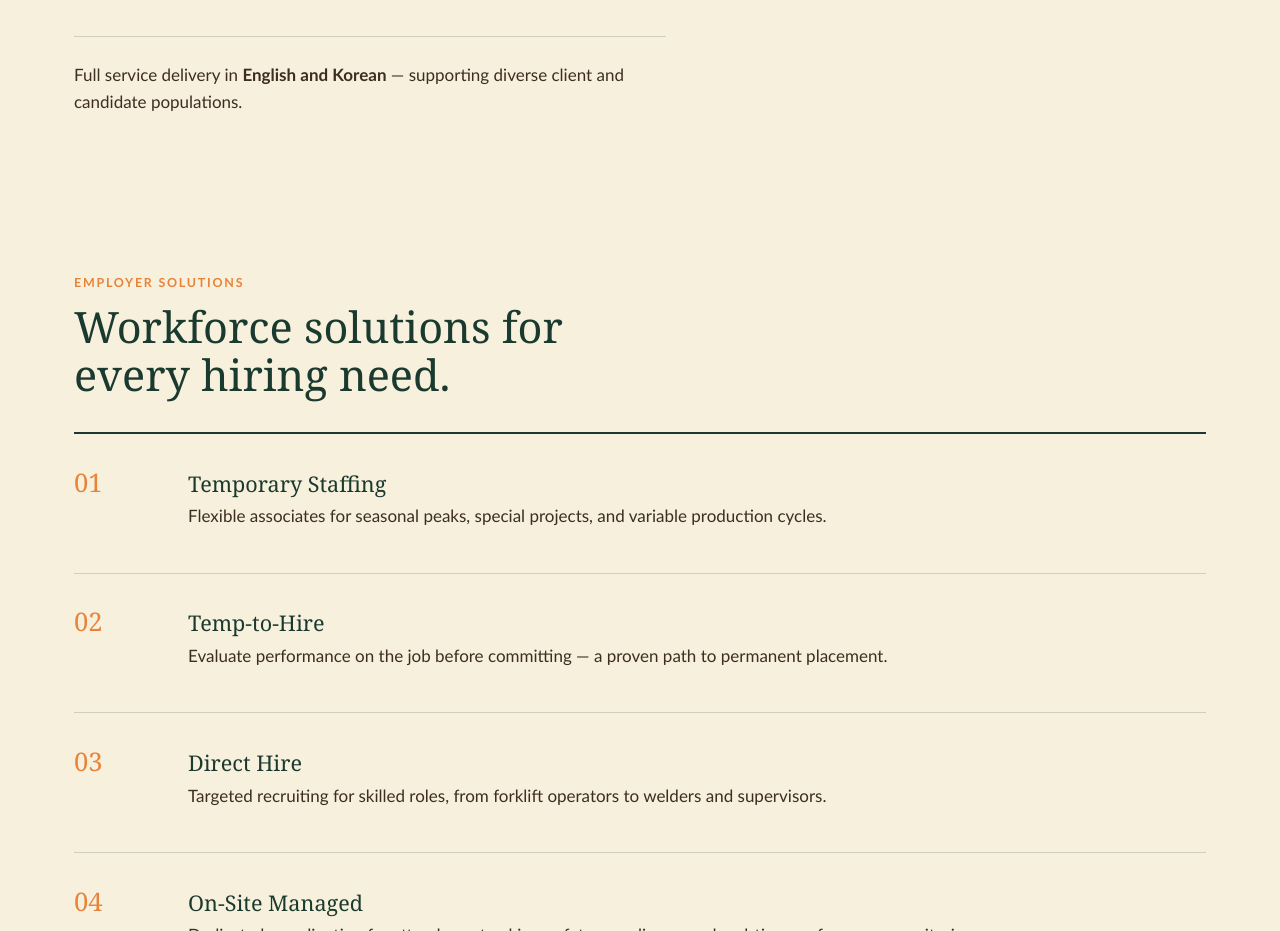
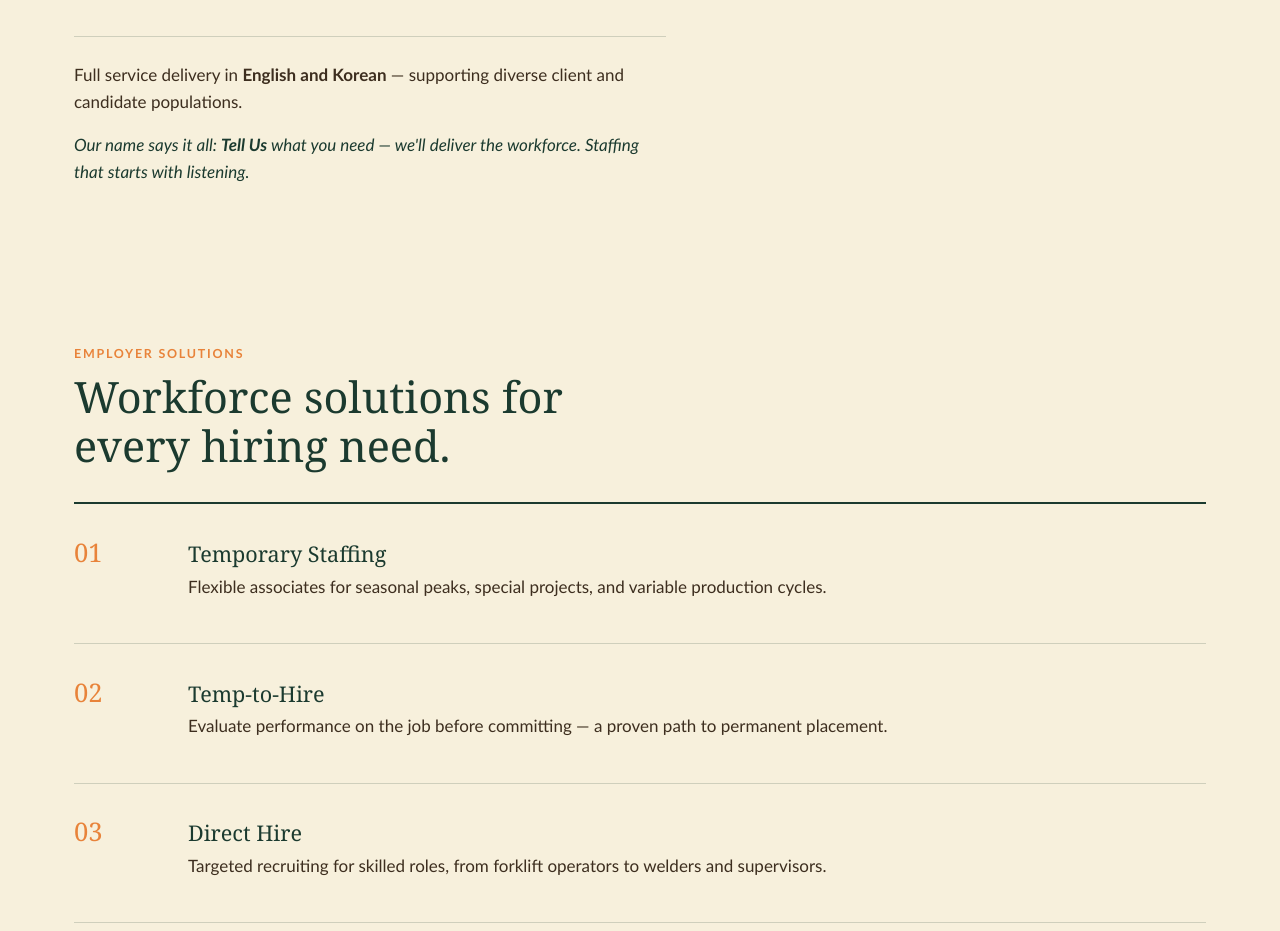
Before and after one commit to ssominsung-afk/telliusco-site, a plain HTML site: page index.html in a window 1280 px wide. Shown: the part 1840-2771 px from the top of the page. Drawn offline with Linux system fonts and the light colour scheme.

Commit message:
Add brand story: Tell Us meaning

```diff
--- a/index.html
+++ b/index.html
@@ -144,6 +144,7 @@
       </article>
     </div>
     <p class="bilingual-note" data-i18n-html="why.bilingual">Full service delivery in <strong>English and Korean</strong> — supporting diverse client and candidate populations.</p>
+    <p class="brand-story" data-i18n-html="why.brand">Our name says it all: <strong>Tell Us</strong> what you need — we'll deliver the workforce. Staffing that starts with listening.</p>
   </section>
 
   <!-- SOLUTIONS -->
@@ -435,6 +436,7 @@
       "why3.title": "Speed",
       "why3.body": "Rapid response times to keep your business moving. Same-week deployment and quick backfill when attendance gaps occur.",
       "why.bilingual": "Full service delivery in <strong>English and Korean</strong> \u2014 supporting diverse client and candidate populations.",
+      "why.brand": "Our name says it all: <strong>Tell Us</strong> what you need \u2014 we'll deliver the workforce. Staffing that starts with listening.",
       "sol.kicker": "Employer Solutions",
       "sol.title": "Workforce solutions for every hiring need.",
       "sol1.title": "Temporary Staffing",
@@ -574,6 +576,7 @@
       "why3.title": "\ube60\ub978 \ub300\uc751",
       "why3.body": "\uc0ac\uc5c5\uc774 \uba48\ucd94\uc9c0 \uc54a\uac8c \ubc14\ub85c \uc6c0\uc9c1\uc785\ub2c8\ub2e4. \uadf8 \uc8fc \ubc14\ub85c \ud22c\uc785\ud558\uace0, \uacb0\uc6d0\uc774 \uc0dd\uae30\uba74 \ub300\uccb4 \uc778\ub825\uc744 \uc2e0\uc18d\ud788 \ubcf4\ub0b4\ub4dc\ub9bd\ub2c8\ub2e4.",
       "why.bilingual": "<strong>\uc601\uc5b4\uc640 \ud55c\uad6d\uc5b4</strong> \ubaa8\ub450 \uac00\ub2a5\ud569\ub2c8\ub2e4 \u2014 \ud3b8\ud55c \uc5b8\uc5b4\ub85c \uc0c1\ub2f4\ud558\uc138\uc694.",
+      "why.brand": "회사 이름에 뜻이 담겨 있습니다: 필요한 인력을 <strong>말씀해 주세요</strong> \u2014 검증된 인력으로 연결해 드립니다. 경청에서 시작하는 스태핑입니다.",
       "sol.kicker": "\uc0ac\uc5c5\uc8fc \uc11c\ube44\uc2a4",
       "sol.title": "\ud544\uc694\uc5d0 \ub9de\ub294 \uc778\ub825 \uc11c\ube44\uc2a4\ub97c \uace8\ub77c\ubcf4\uc138\uc694.",
       "sol1.title": "\ub2e8\uae30 \ud30c\uacac",
--- a/styles.css
+++ b/styles.css
@@ -139,6 +139,10 @@ a { color: inherit; }
 .bilingual-note {
   margin-top: 2.5rem; padding-top: 1.5rem;
   border-top: 1px solid rgba(27,58,47,0.18); max-width: 60ch;
+}
+.brand-story {
+  margin-top: 1rem; max-width: 60ch;
+  font-style: italic; color: var(--green);
 }
 
 /* ruled list */
```
